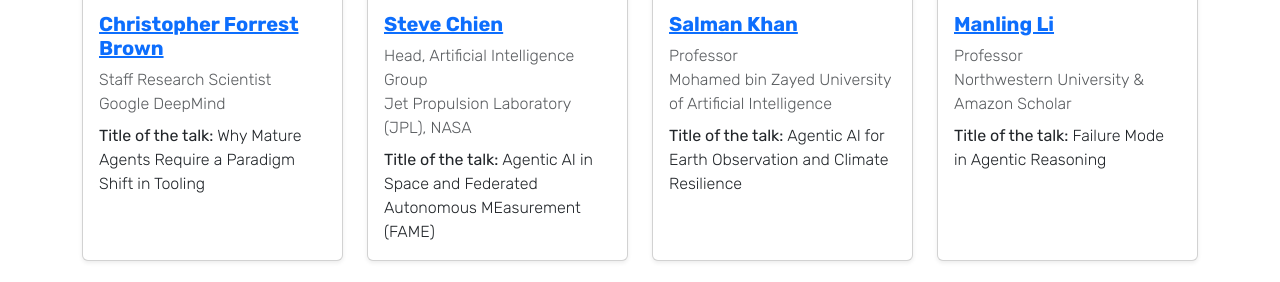
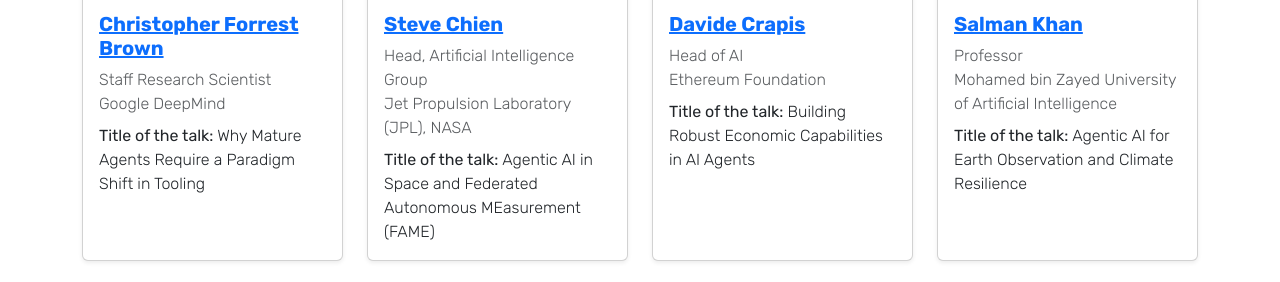
Before and after one commit to rsim-tu-berlin/agentic-eo.berlin, a Jekyll site: the page built from programme/keynote-speakers.md, in a window 1280 px wide and 900 px high, scrolled down 339 px, cut to the strip 248-530 px from the top of the window. Built offline with Jekyll 4.4.1, drawn with Linux system fonts in a browser that asks for light colours.

Commit message:
feat: add speaker

```diff
--- a/_data/speakers.yml
+++ b/_data/speakers.yml
@@ -12,6 +12,13 @@
   topic: "Agentic AI in Space and Federated Autonomous MEasurement (FAME)"
   image: "/assets/images/keynotes/Steve_Chien_1.jpg"
 
+- name: "Davide Crapis"
+  role: "Head of AI"
+  affiliation: "Ethereum Foundation"
+  link: "https://www.ethereum.org"
+  topic: "Building Robust Economic Capabilities in AI Agents"
+  image: "/assets/images/keynotes/Davide_Crapis.jpg"
+
 - name: "Salman Khan"
   role: "Professor"
   affiliation: "Mohamed bin Zayed University of Artificial Intelligence"
@@ -22,7 +29,7 @@
 - name: "Manling Li"
   role: "Professor"
   affiliation: "Northwestern University & Amazon Scholar"
-  link: "https://manlingli.github.io"
+  link: "https://limanling.github.io"
   topic: "Failure Mode in Agentic Reasoning"
   image: "/assets/images/keynotes/Manling_Li.png"
 
```
Also changed, not shown: assets/images/keynotes/Davide_Crapis.jpg (added).
